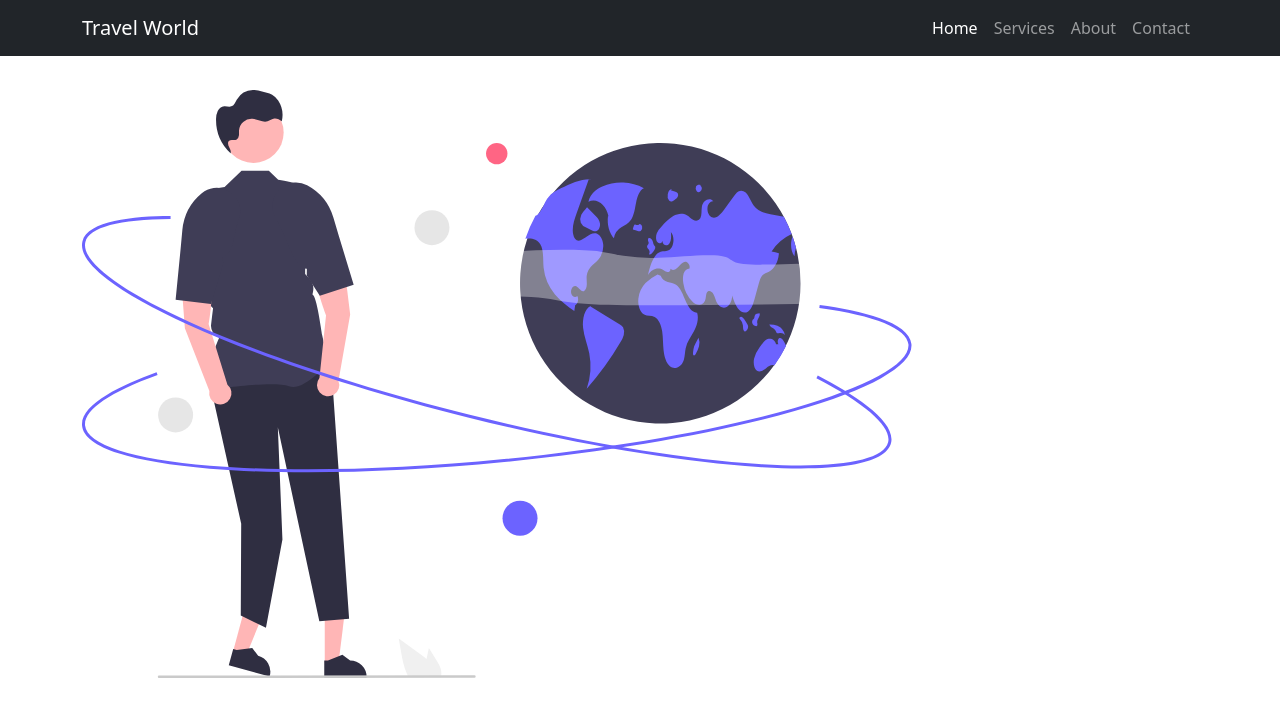
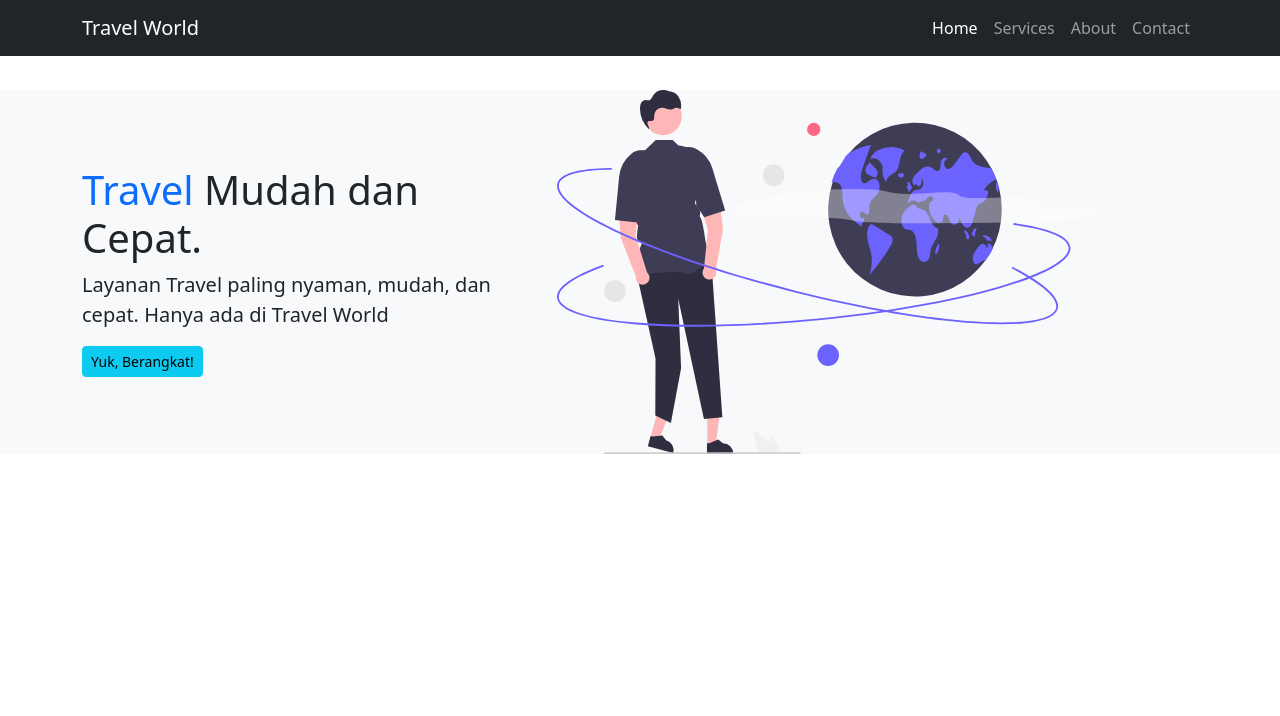
Before and after one commit to ahyalfan/bootstrap_dasar, a plain HTML site: page index.html in a window 1280 px wide. Drawn offline with nearby package versions, Linux system fonts and the light colour scheme.

Commit message:
menyelesaikan posisi icon dan teks class header

```diff
--- a/index.html
+++ b/index.html
@@ -26,14 +26,23 @@
         </div>
       </nav>
 
-      <section class="header">
-        <div class="container">
-          <div>
+      <section class="header bg-light text-dark">
+        <div class="container text-center text-sm-start">
+          <div class="row align-items-center">
+            <div class="col col-sm-5">
+              <h1><span class="text-primary">Travel</span> Mudah dan Cepat.</h1>
+              <p class="lead">Layanan Travel paling nyaman, mudah, dan cepat. Hanya ada di Travel World</p>
+              <button
+              class="btn btn-info btn-sm"
+              >
+              Yuk, Berangkat!
+              </button>
+            </div>
 
+            <img class="img-fluid col-5 w-50 d-none d-sm-grid"
+            src="img/header.svg"
+            alt="Adventure">
           </div>
-          <img class="img-fluid"
-          src="img/header.svg"
-          alt="Adventure">
         </div>
       </section>
 
```
